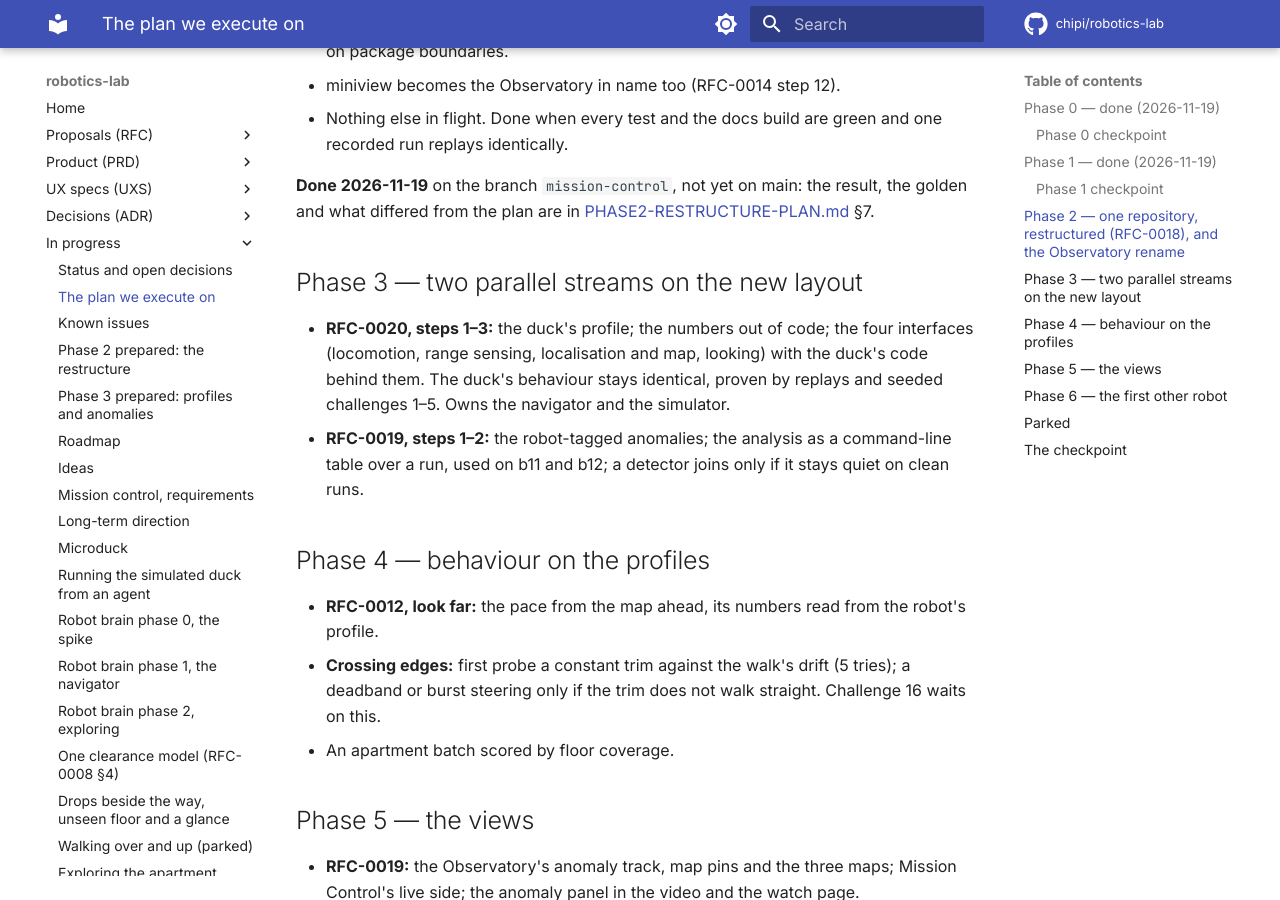
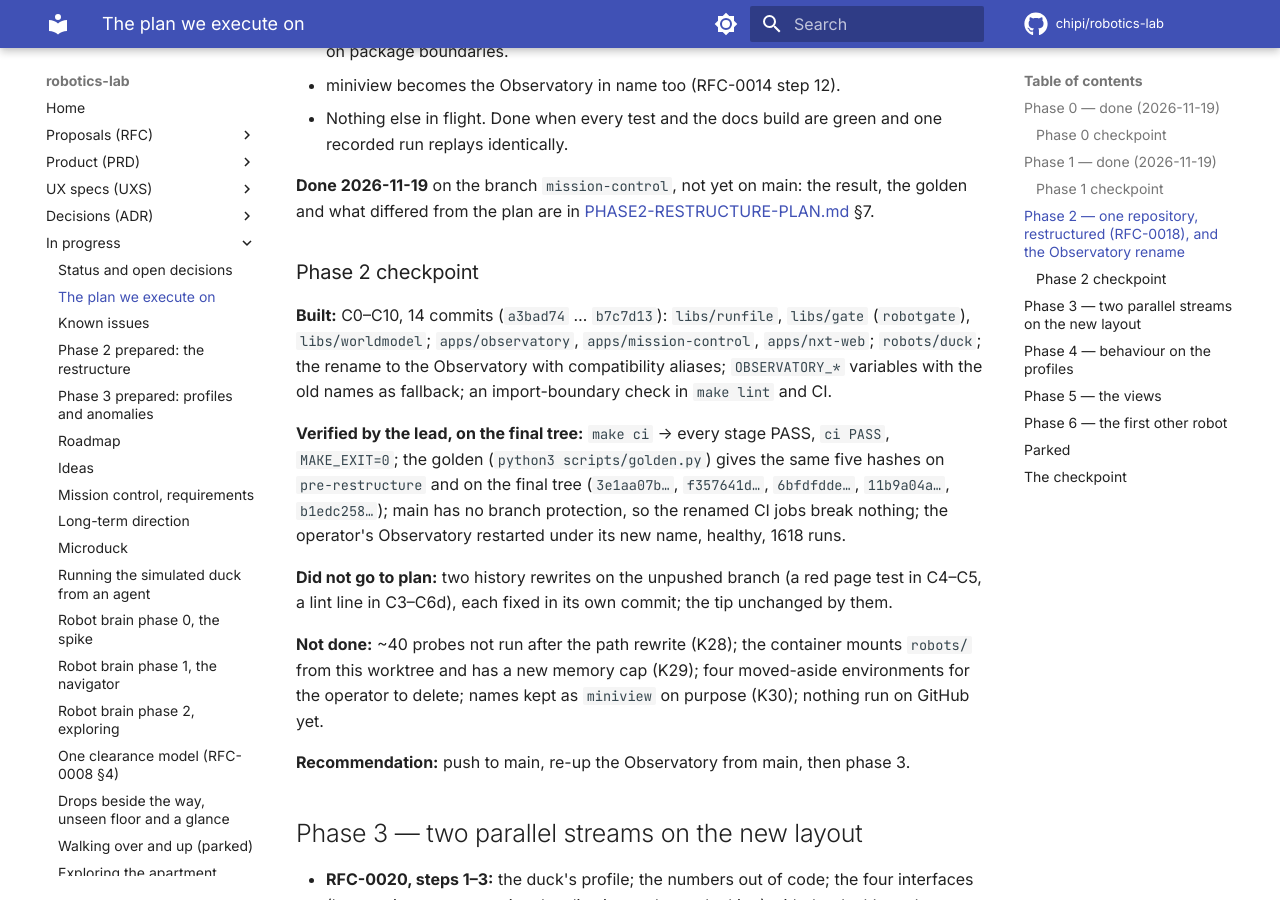
Before and after one commit to chipi/robotics-lab, an MkDocs documentation site: the page built from docs/wip/EXECUTION-PLAN.md, in a window 1280 px wide and 900 px high, scrolled down 2939 px. Built offline with MkDocs 1.6.1 and Material for MkDocs 9.7.7, drawn with Linux system fonts in a browser that asks for light colours; comment, search, counter and statistics services are not loaded.

Commit message:
docs: the phase 2 checkpoint (make ci PASS and the golden equal, re-checked by the lead); K21 closed, K28-K30 found
Co-Authored-By: Claude Opus 5.5 <noreply@anthropic.com>
Claude-Session: https://claude.ai/code/session_014cvkLDtihKBLiV2cbMenbC

```diff
--- a/docs/wip/EXECUTION-PLAN.md
+++ b/docs/wip/EXECUTION-PLAN.md
@@ -99,6 +99,28 @@ relocalisation, the frame fix, the rim fix, the recovery).
 **Done 2026-11-19** on the branch `mission-control`, not yet on main: the result, the golden and what
 differed from the plan are in [PHASE2-RESTRUCTURE-PLAN.md](PHASE2-RESTRUCTURE-PLAN.md) §7.
 
+### Phase 2 checkpoint
+
+**Built:** C0–C10, 14 commits (`a3bad74` … `b7c7d13`): `libs/runfile`, `libs/gate` (`robotgate`),
+`libs/worldmodel`; `apps/observatory`, `apps/mission-control`, `apps/nxt-web`; `robots/duck`; the
+rename to the Observatory with compatibility aliases; `OBSERVATORY_*` variables with the old names as
+fallback; an import-boundary check in `make lint` and CI.
+
+**Verified by the lead, on the final tree:** `make ci` → every stage PASS, `ci PASS`, `MAKE_EXIT=0`;
+the golden (`python3 scripts/golden.py`) gives the same five hashes on `pre-restructure` and on the
+final tree (`3e1aa07b…`, `f357641d…`, `6bfdfdde…`, `11b9a04a…`, `b1edc258…`); main has no branch
+protection, so the renamed CI jobs break nothing; the operator's Observatory restarted under its new
+name, healthy, 1618 runs.
+
+**Did not go to plan:** two history rewrites on the unpushed branch (a red page test in C4–C5, a
+lint line in C3–C6d), each fixed in its own commit; the tip unchanged by them.
+
+**Not done:** ~40 probes not run after the path rewrite (K28); the container mounts `robots/` from
+this worktree and has a new memory cap (K29); four moved-aside environments for the operator to
+delete; names kept as `miniview` on purpose (K30); nothing run on GitHub yet.
+
+**Recommendation:** push to main, re-up the Observatory from main, then phase 3.
+
 ## Phase 3 — two parallel streams on the new layout
 
 - **RFC-0020, steps 1–3:** the duck's profile; the numbers out of code; the four interfaces
```
Also changed, not shown: docs/wip/KNOWN-ISSUES.md (+4 -1 lines).
